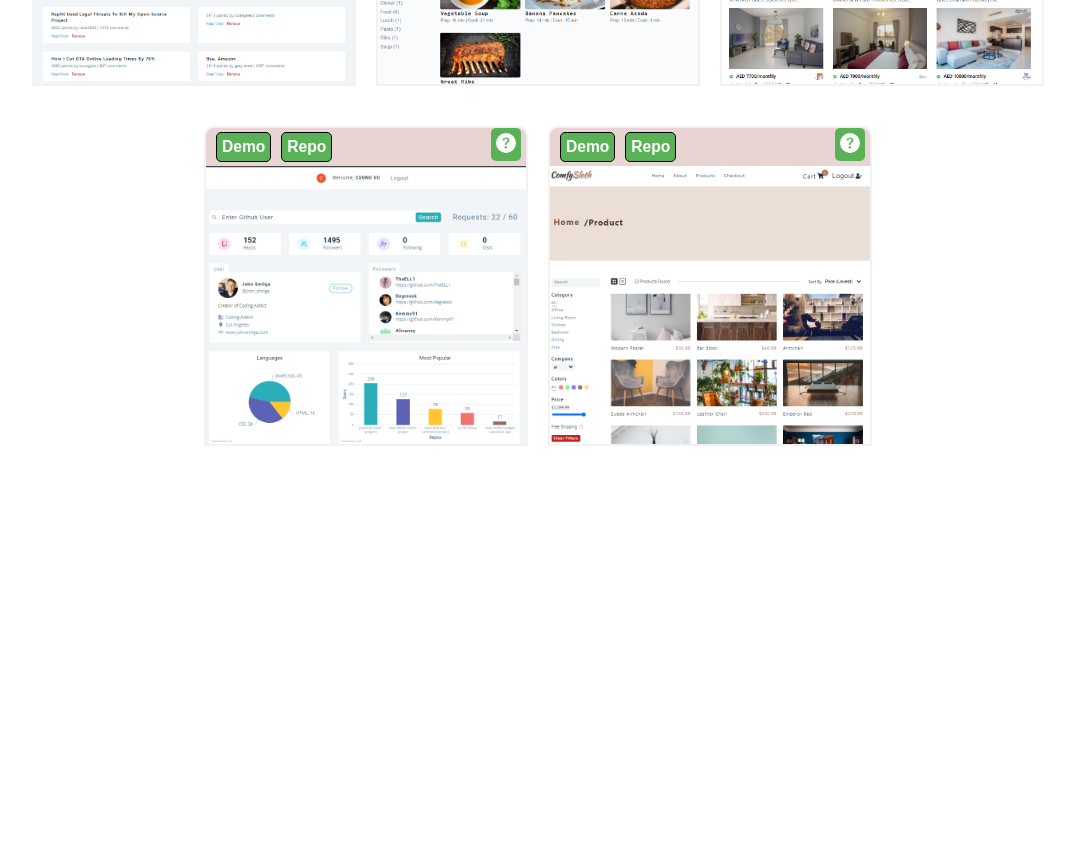
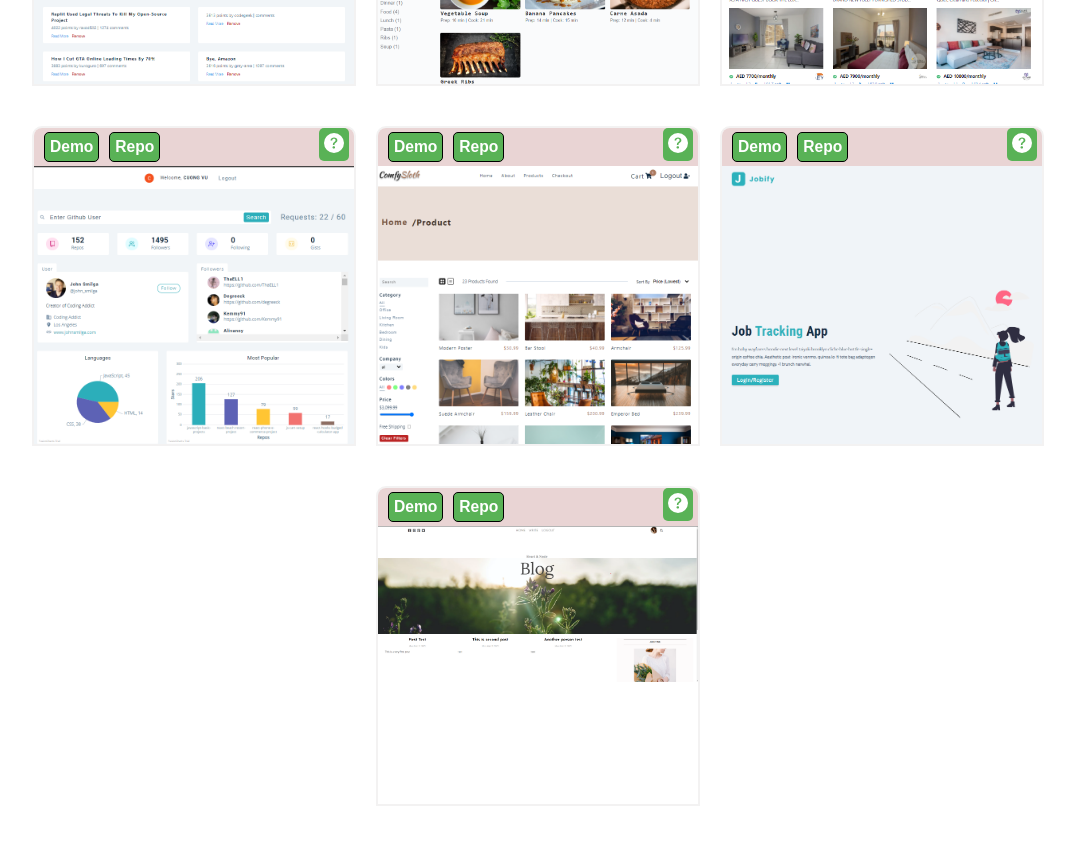
Before and after one commit to cuongvu3009/cuongvuduc3009, a React (Create React App) app: page /projects in a window 1280 px wide. Shown: the part 780-1624 px from the top of the page, without its empty margins (102-1177 px from the left). Before the commit the page ends 1296 px from the top, so only its background shows below. Built offline with nearby package versions, Linux system fonts and the light colour scheme.

Commit message:
job and blog

```diff
--- a/src/data.js
+++ b/src/data.js
@@ -6,6 +6,9 @@ import chatDemo from './img/chatDemo.png';
 import realEstate from './img/realEstateImg.png';
 import github from './img/github.png';
 import store from './img/store.png';
+import job from './img/job.png';
+import blogMega from './img/blogMega.png';
+
 export const products = [
   {
     id: 1,
@@ -79,4 +82,22 @@ export const products = [
     tech: 'React, auth0, Stripe, Context API, netlify cli',
     desc: 'Ecommerce website which utilize stripe for payment, and auth0 for authentication. The main skeleton of state management is backed by context api.',
   },
+  {
+    id: 9,
+    img: job,
+    demo: 'https://job-3009.herokuapp.com/',
+    repo: 'https://github.com/cuongvu3009/jobify',
+    name: 'Job website',
+    tech: 'React, JWT, Mongodb, Context API, heroku',
+    desc: 'Job search website with authentication, analysis dashboard, and add job features',
+  },
+  {
+    id: 10,
+    img: blogMega,
+    demo: 'https://blog-3009.herokuapp.com/',
+    repo: 'https://github.com/cuongvu3009/blog3009',
+    name: 'Blog website',
+    tech: 'React, JWT, Mongodb, Context API, heroku',
+    desc: 'Blog website with authentication, and add blog',
+  },
 ];
```
Also changed, not shown: src/img/blogMega.png (added), src/img/job.png (added).
